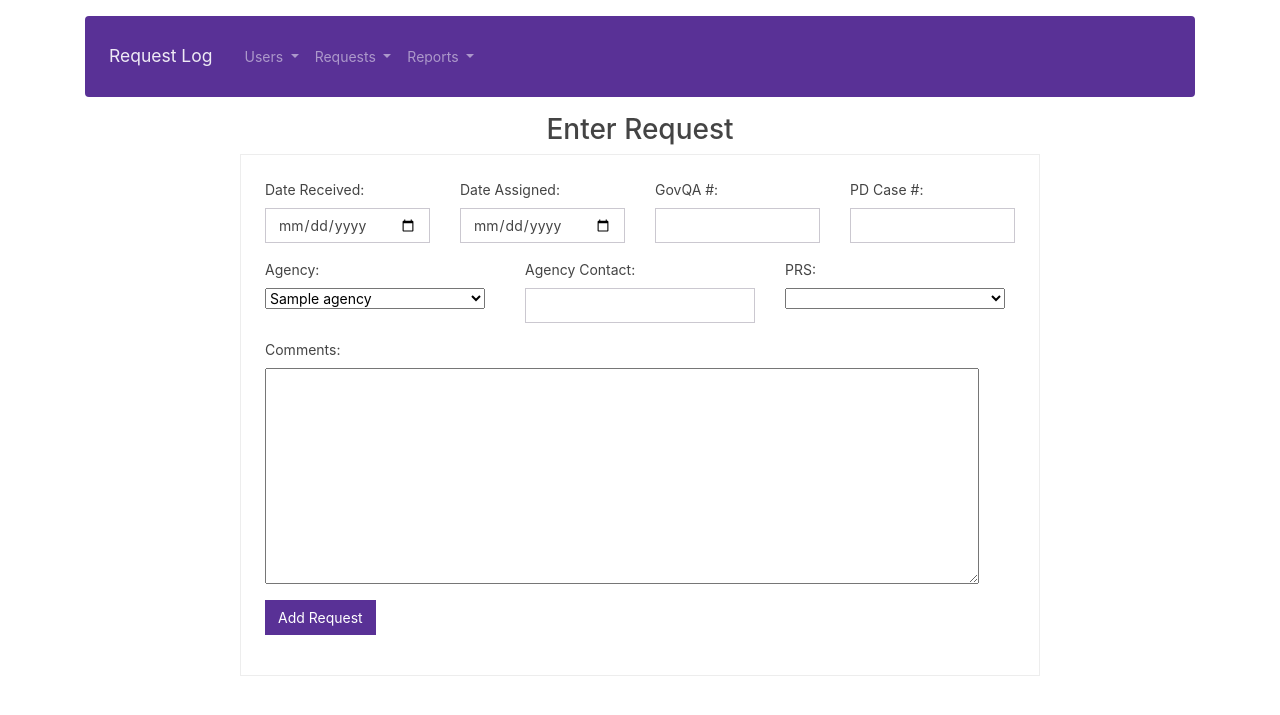
After one commit to ElGato316/requestlog, a CodeIgniter app: page /requestlog/requests/add in a window 1280 px wide. The commit adds this page. Shown: the top 715 px of the page. Run offline with CodeIgniter, Linux system fonts and the light colour scheme; tables that the repository leaves empty or names only in its code hold one stand-in row (values such as "Sample post"); lists and menus that the app fills with data are empty; some libraries are stand-ins or nearby versions.

Commit message:
Started Add Requests, Fixed Navbar

```diff
--- a/application/config/routes.php
+++ b/application/config/routes.php
@@ -4,6 +4,8 @@ defined('BASEPATH') OR exit('No direct script access allowed');
 $router['users/view'] = 'users/view';
 $router['users/add'] = 'users/add';
 
+$router['requests/add'] = 'requests/add';
+
 $route['default_controller'] = 'login/view';
 
 
--- a/application/controllers/Requests.php
+++ b/application/controllers/Requests.php
@@ -0,0 +1,18 @@
+<?php
+    class Requests extends CI_Controller{
+
+        public function add(){
+
+            $data['title'] = "Enter Request";
+
+            $data['users'] = $this->User_model->get_all_active_users();
+
+            $data['agencies'] = $this->Request_model->get_agencies();
+
+            $this->load->view('templates/header');
+            $this->load->view('templates/navbar');
+            $this->load->view('requests/add_requests', $data);
+            $this->load->view('templates/footer');
+
+        }
+    }
--- a/application/models/Request_model.php
+++ b/application/models/Request_model.php
@@ -1,4 +1,11 @@
 <?php
     class Request_model extends CI_Model{
 
+        public function get_agencies(){
+
+            $sql = "select id, agency_name as agency from agency order by agency";
+            $query = $this->db->query($sql);
+            return $query->result_array();
+        }
+
     }
--- a/application/models/User_model.php
+++ b/application/models/User_model.php
@@ -10,7 +10,14 @@
 
         public function get_all_active_users(){
 
-            $sql = "select * from users where active = 1 order by role, lastname";
+            $sql = "select id, concat(lastname, ', ', firstname) as name from users where active = 1 order by role, lastname";
+            $query = $this->db->query($sql);
+            return $query->result_array();
+        }
+
+        public function get_all_users(){
+
+            $sql = "select * from users order by role, lastname";
             $query = $this->db->query($sql);
             return $query->result_array();
         }
--- a/application/views/login/login.php
+++ b/application/views/login/login.php
@@ -1,3 +1,9 @@
 
 
 <h2 class="text-center">Login Page</h2>
+
+
+
+    <script src="<?php //echo base_url(); ?>assets/js/jquery.js"></script>
+    <script src="https://cdn.datatables.net/1.10.24/js/jquery.dataTables.min.js"></script>
+    <script src="https://cdn.jsdelivr.net/npm/bootstrap@5.0.0-beta2/dist/js/bootstrap.bundle.min.js" integrity="sha384-b5kHyXgcpbZJO/tY9Ul7kGkf1S0CWuKcCD38l8YkeH8z8QjE0GmW1gYU5S9FOnJ0" crossorigin="anonymous"></script>
--- /dev/null
+++ b/application/views/requests/add_requests.php
@@ -0,0 +1,60 @@
+
+
+<h2 class="text-center"><?php echo $title; ?></h2>
+
+<div id="content" class="container border p-4" style="width: 800px;">
+        <form action="" class="">
+            <div class="form-group row">
+                <div class="col">
+                    <label for="date-received" class="">Date Received:</label>
+                    <input type="date" class="form-control" name="date-received">
+                </div><!-- Date Received Field -->
+                <div class="col">
+                    <label for="date-assigned" class="">Date Assigned:</label>
+                    <input type="date" class="form-control" name="date-assigned">
+                </div><!-- Date Assigned Field -->
+                <div class="col">
+                    <label for="govqa" class="">GovQA #:</label>
+                    <input type="text" class="form-control" name="govqa" maxlength="14">
+                </div><!-- GovQA # Field -->
+                <div class="col">
+                    <label for="pdcase" class="">PD Case #:</label>
+                    <input type="text" class="form-control" name="pdcase" maxlength="14">
+                </div><!-- PD Case # Field -->
+            </div><!--Top Row-->
+            <div class="form-group row">
+                <div class="col-4">
+                    <label for="agency" class="">Agency:</label><br />
+                    <select name="agency" id="agency" style="width: 220px;">
+                        <?php foreach($agencies as $agency) : ?>
+                            <option value="<?php echo $agency['id']; ?>" class="form-control"><?php echo $agency['agency']; ?></option>
+                        <?php endforeach; ?>
+                    </select>
+                </div><!-- Agency Field -->
+                <div class="col-4">
+                    <label for="agency-contact" class="">Agency Contact:</label>
+                    <input type="text" class="form-control" name="agency-contact">
+                </div><!-- Agency Contact Field -->
+                <div class="col-4">
+                    <label for="prs" class="">PRS:</label><br />
+                    <select name="prs" id="prs" style="width: 220px;">
+                        <?php foreach($users as $user) : ?>
+                            <option value="<?php echo $user['id']; ?>" class="form-control"><?php echo $user['name']; ?></option>
+                        <?php endforeach; ?>
+                    </select>
+                </div><!-- PRS Field -->
+            </div><!--Middle Row-->
+            <div class="form-group row">
+                <div class="col">
+                    <label for="comments" class="">Comments:</label>
+                    <textarea name="comments" id="comments" cols="77" rows="10" style="vertical-align: top;"></textarea>
+                </div><!-- Comments Field -->
+            </div><!--Thrid Row-->
+            <div class="form-group">
+                <button type="button" class="btn btn-primary">Add Request</button>
+            </div><!-- Submit Button -->
+        </form><!-- Add User Form -->
+    </div><!-- Body of Document -->
+    <script src="<?php echo base_url(); ?>assets/js/jquery.js"></script>
+    <script src="https://cdn.datatables.net/1.10.24/js/jquery.dataTables.min.js"></script>
+    <script src="https://cdn.jsdelivr.net/npm/bootstrap@5.0.0-beta2/dist/js/bootstrap.bundle.min.js" integrity="sha384-b5kHyXgcpbZJO/tY9Ul7kGkf1S0CWuKcCD38l8YkeH8z8QjE0GmW1gYU5S9FOnJ0" crossorigin="anonymous"></script>
--- a/application/views/templates/navbar.php
+++ b/application/views/templates/navbar.php
@@ -8,16 +8,18 @@
           </a>
           <ul class="dropdown-menu" aria-labelledby="navbarDropdown">
             <li><a class="dropdown-item" href="<?php echo base_url(); ?>users/add">Add User</a></li>
-            <!--<li><a class="dropdown-item" href="#">Add User</a></li>-->
+            <li><a class="dropdown-item" href="<?php echo base_url(); ?>users/view">All Users</a></li>
+
           </ul>
         </li>
         <li class="nav-item dropdown">
-          <a class="nav-link dropdown-toggle" href="<?php echo base_url(); ?>users/view" id="navbarDropdown" role="button" data-bs-toggle="dropdown" aria-expanded="false">
+          <a class="nav-link dropdown-toggle" href="#" id="navbarDropdown" role="button" data-bs-toggle="dropdown" aria-expanded="false">
             Requests
           </a>
           <ul class="dropdown-menu" aria-labelledby="navbarDropdown">
-            <li><a class="dropdown-item" href="#">Add User</a></li>
-            <li><a class="dropdown-item" href="#">Add User</a></li>
+            <li><a class="dropdown-item" href="<?php echo base_url(); ?>requests/add">Add Requet</a></li>
+            <li><a class="dropdown-item" href="<?php echo base_url(); ?>requests/add">All Open Requests</a></li>
+            <li><a class="dropdown-item" href="#">Search Requests</a></li>
           </ul>
         </li>
         <li class="nav-item dropdown">
@@ -25,8 +27,8 @@
             Reports
           </a>
           <ul class="dropdown-menu" aria-labelledby="navbarDropdown">
-            <li><a class="dropdown-item" href="#">Add User</a></li>
-            <li><a class="dropdown-item" href="#">Add User</a></li>
+            <li><a class="dropdown-item" href="#">Chief's Weekly</a></li>
+            <li><a class="dropdown-item" href="#">PRS Monthly</a></li>
           </ul>
         </li>
       </ul>
--- a/application/views/users/edit.php
+++ b/application/views/users/edit.php
@@ -71,4 +71,8 @@
                 <button type="submit" class="btn btn-primary">Edit User</button>
             </div><!-- Submit Button -->
         </form><!-- Add User Form -->
+
+<!--     <script src="<?php //echo base_url(); ?>assets/js/jquery.js"></script>
+    <script src="https://cdn.datatables.net/1.10.24/js/jquery.dataTables.min.js"></script>
+    <script src="https://cdn.jsdelivr.net/npm/bootstrap@5.0.0-beta2/dist/js/bootstrap.bundle.min.js" integrity="sha384-b5kHyXgcpbZJO/tY9Ul7kGkf1S0CWuKcCD38l8YkeH8z8QjE0GmW1gYU5S9FOnJ0" crossorigin="anonymous"></script> -->
 </div>
--- a/application/views/users/test.php
+++ /dev/null
@@ -1 +0,0 @@
-<?php print_r $user; ?>
```
Also changed, not shown: application/controllers/Users.php (+6 -2 lines), application/views/users/view.php (+20 -0 lines), application/views/requests/prs_display.php (added), application/views/requests/rms_display.php (added), application/views/requests/search_requests.php (added).
